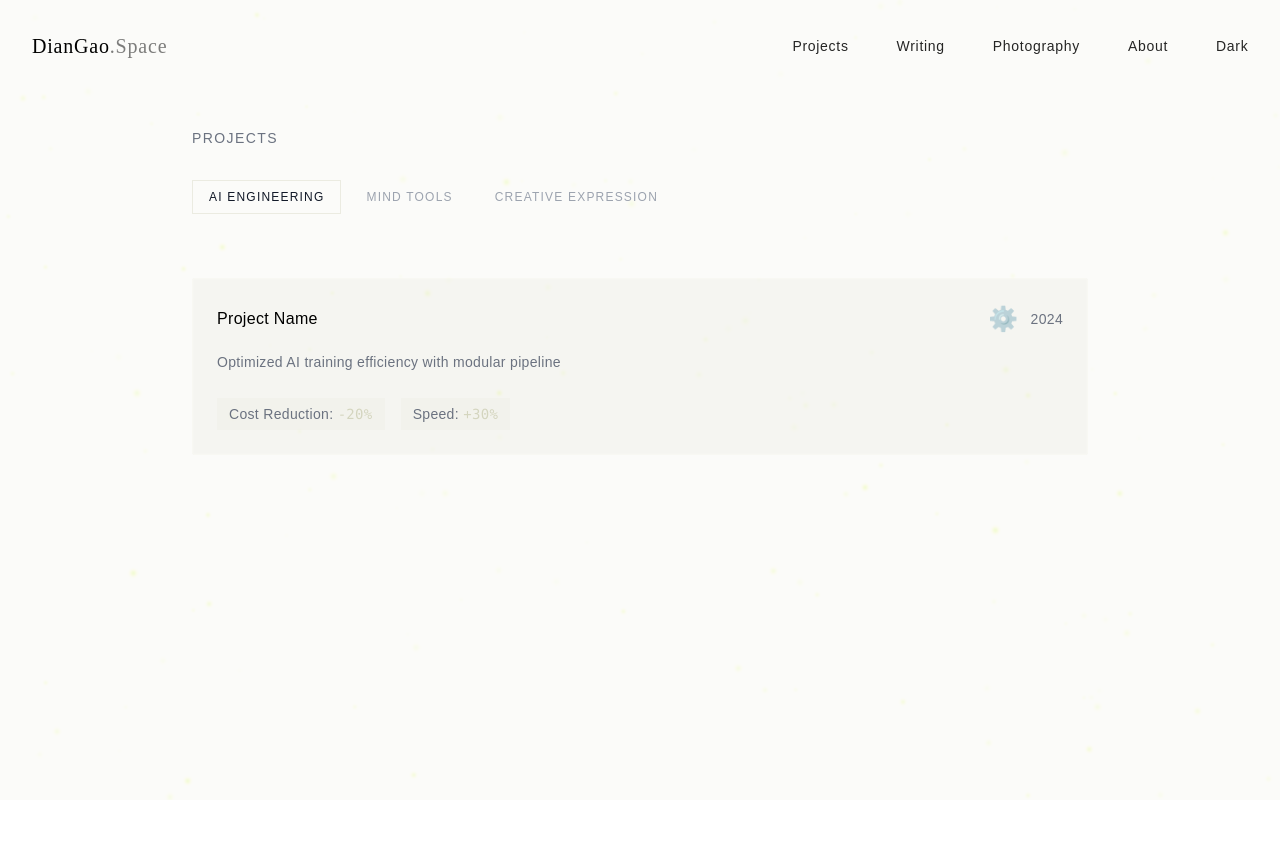
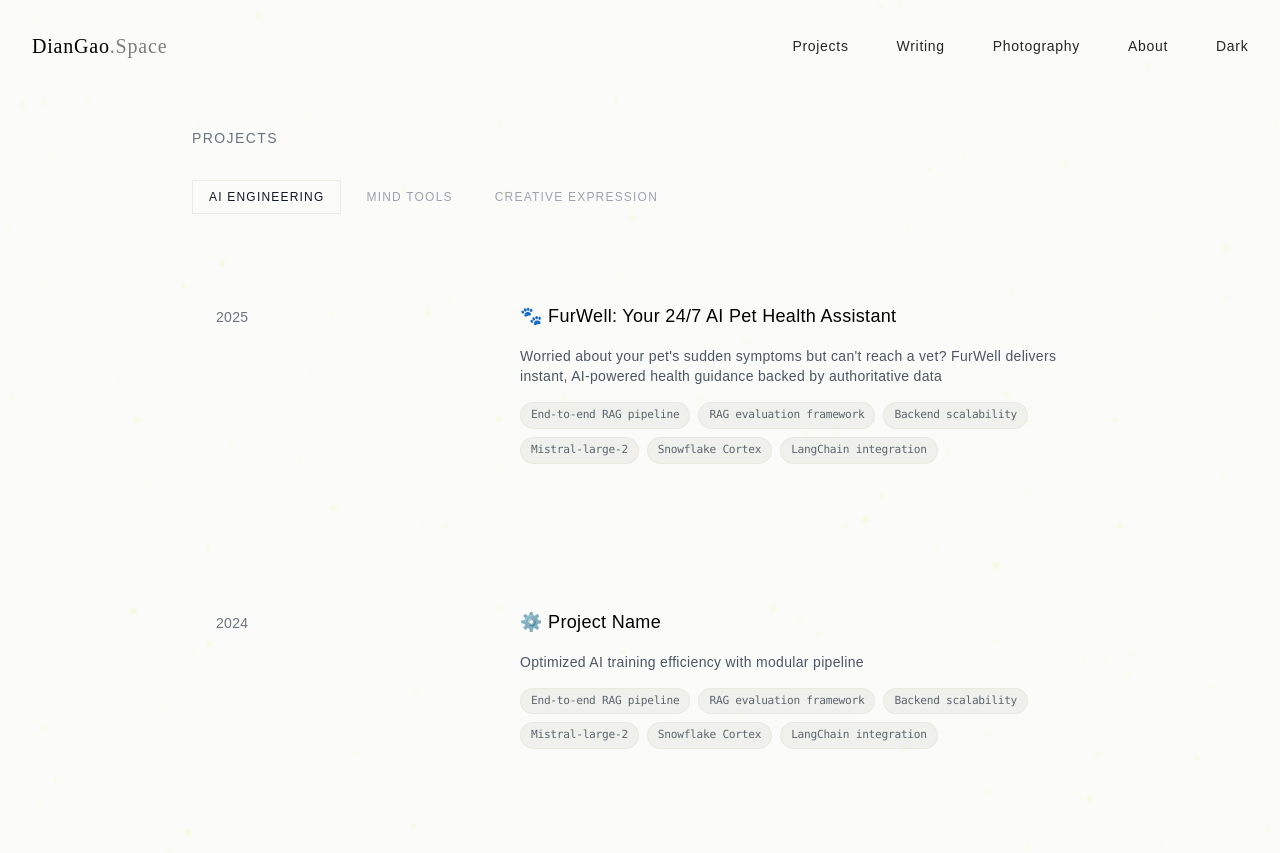
Before and after one commit to diangao/diangao.space, a Next.js app: page /projects in a window 1280 px wide. Before the commit the page ends 800 px from the top, so only its background shows below. Built offline with nearby package versions, Linux system fonts and the light colour scheme.

Commit message:
add furwell

```diff
--- a/src/app/projects/page.tsx
+++ b/src/app/projects/page.tsx
@@ -58,46 +58,43 @@ export default function Projects() {
             {projects
               .filter(project => project.category === activeCategory)
               .map((project) => (
-                <motion.div
+                <Link
                   key={project.id}
-                  whileHover={{ y: -5 }}
-                  className="relative p-6 rounded-sm bg-[#d4d5bf]/5 backdrop-blur-[1px] border border-transparent hover:border-[#d4d5bf]/20 transition-all"
+                  href={project.link}
+                  className="block p-6 hover:bg-gray-50/50 dark:hover:bg-gray-800/20 rounded-xl transition-colors"
+                  target="_blank"
                 >
-                  <div className="mb-6">
-                    <div className="flex items-center justify-between mb-4">
-                      <h2 className="text-base font-light">{project.title}</h2>
-                      <div className="flex items-center gap-3">
-                        <motion.div
-                          whileHover={{ scale: 1.1 }}
-                          transition={{ duration: 0.3 }}
-                          className="text-2xl opacity-50"
-                        >
-                          {project.emoji}
-                        </motion.div>
-                        <span className="text-sm text-gray-500">{project.year}</span>
+                  <article className="grid grid-cols-[1fr,2fr] gap-8 items-baseline">
+                    {/* 左侧时间 */}
+                    <time className="text-sm text-gray-500">{project.year}</time>
+
+                    {/* 右侧内容 */}
+                    <div>
+                      <h2 className="text-lg group-hover:opacity-50 transition-opacity">
+                        {project.emoji} {project.title}
+                      </h2>
+                      {/* 描述和 tags */}
+                      <div className="mt-4 space-y-4">
+                        <p className="text-sm text-gray-600 dark:text-gray-300">{project.oneliner}</p>
+                        <div className="flex flex-wrap gap-2 mt-2">
+                          {project.tags?.map((tag) => (
+                            <span
+                              key={tag}
+                              className="px-2.5 py-1 text-[0.7rem] tracking-tight rounded-full
+                                       bg-[#f0f1ec] text-gray-600/90
+                                       dark:bg-gray-700/30 dark:text-gray-300/80
+                                       border border-[#d4d5bf]/30 dark:border-gray-600/50
+                                       hover:bg-[#e4e5df] dark:hover:bg-gray-600/40 transition-colors
+                                       font-mono"
+                            >
+                              {tag}
+                            </span>
+                          ))}
+                        </div>
                       </div>
                     </div>
-                    <p className="text-sm text-gray-500 dark:text-gray-400 leading-relaxed">
-                      {project.oneliner}
-                    </p>
-                  </div>
-
-                  {project.impact && (
-                    <div className="flex flex-wrap gap-4 mt-6">
-                      {project.impact.map((item, index) => (
-                        <div
-                          key={index}
-                          className="px-3 py-1.5 bg-[#d4d5bf]/10 text-sm"
-                        >
-                          <span className="text-gray-500">{item.metric}: </span>
-                          <span className="font-mono text-[#d4d5bf]">
-                            {item.value}
-                          </span>
-                        </div>
-                      ))}
-                    </div>
-                  )}
-                </motion.div>
+                  </article>
+                </Link>
               ))}
           </div>
         </motion.div>
--- a/src/data/projects.ts
+++ b/src/data/projects.ts
@@ -8,13 +8,29 @@ export interface Project {
   category: 'engineering' | 'tools' | 'expression';
   emoji: string;
   oneliner: string;
-  impact?: {
-    metric: string;
-    value: string;
-  }[];
+  tags: string[];
 }
 
 export const projects: Project[] = [
+  {
+    id: 'furwell',
+    title: 'FurWell: Your 24/7 AI Pet Health Assistant',
+    description: 'AI-powered pet health guidance system with veterinary-grade data integration',
+    image: '/projects/furwell-thumbnail.jpg',
+    year: '2025',
+    link: 'https://devpost.com/software/furwell-your-24-7-ai-pet-health-assistant',
+    category: 'engineering',
+    emoji: '🐾',
+    oneliner: 'Worried about your pet\'s sudden symptoms but can\'t reach a vet? FurWell delivers instant, AI-powered health guidance backed by authoritative data',
+    tags: [
+      'End-to-end RAG pipeline',
+      'RAG evaluation framework',
+      'Backend scalability',
+      'Mistral-large-2',
+      'Snowflake Cortex',
+      'LangChain integration'
+    ]
+  },
   {
     id: 'project-1',
     title: 'Project Name',
@@ -25,9 +41,13 @@ export const projects: Project[] = [
     category: 'engineering',
     emoji: '⚙️',
     oneliner: 'Optimized AI training efficiency with modular pipeline',
-    impact: [
-      { metric: 'Cost Reduction', value: '-20%' },
-      { metric: 'Speed', value: '+30%' }
+    tags: [
+      'End-to-end RAG pipeline',
+      'RAG evaluation framework',
+      'Backend scalability',
+      'Mistral-large-2',
+      'Snowflake Cortex',
+      'LangChain integration'
     ]
   },
   {
@@ -40,9 +60,13 @@ export const projects: Project[] = [
     category: 'tools',
     emoji: '🔨',
     oneliner: 'Description of another fascinating project',
-    impact: [
-      { metric: 'Impact Metric 3', value: 'Impact Value 3' },
-      { metric: 'Impact Metric 4', value: 'Impact Value 4' }
+    tags: [
+      'End-to-end RAG pipeline',
+      'RAG evaluation framework',
+      'Backend scalability',
+      'Mistral-large-2',
+      'Snowflake Cortex',
+      'LangChain integration'
     ]
   },
   // 添加更多项目...
--- a/src/lib/types.d.ts
+++ b/src/lib/types.d.ts
@@ -20,3 +20,8 @@ export interface Article {
 interface ArticleWithContent extends Article {
   content: string
 }
+
+interface Project {
+  // ... 其他字段 ...
+  tags?: string[];
+}
```
Also changed, not shown: 1 other file (tests, documents, lock files or other folders).
